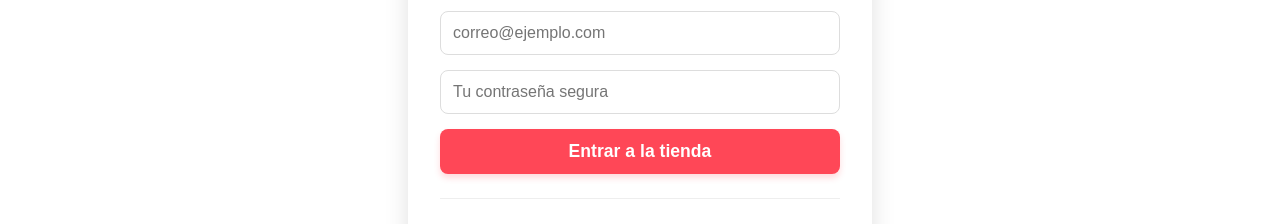
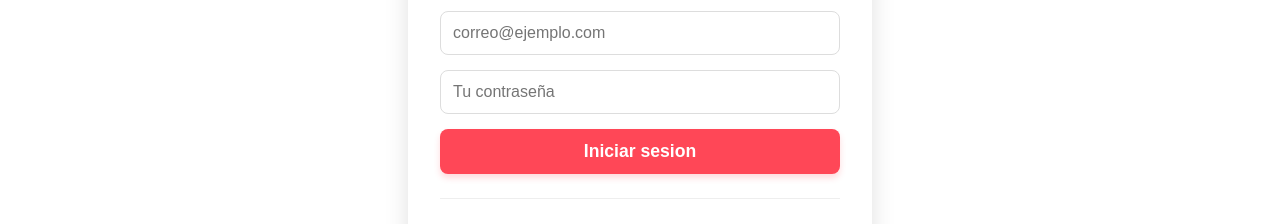
Before and after one commit to Amellalli071204/dulceria-app, a React (Vite) app in the folder frontend/: page /login in a window 1280 px wide. Shown: the part 213-437 px from the top of the page. Built offline with nearby package versions, Linux system fonts and the light colour scheme; no server answers; what @mercadopago/sdk-react would draw is missing.

Commit message:
ui: mejora de intuitividad en login y feedback visual en catalogo con SweetAlert2

```diff
--- a/frontend/src/pages/Login.jsx
+++ b/frontend/src/pages/Login.jsx
@@ -74,10 +74,10 @@ export default function Login() {
         )}
 
         <input type="email" name="email" placeholder="correo@ejemplo.com" onChange={handleChange} required style={inputStyle} />
-        <input type="password" name="password" placeholder="Tu contraseña segura" onChange={handleChange} required style={inputStyle} />
+        <input type="password" name="password" placeholder="Tu contraseña" onChange={handleChange} required style={inputStyle} />
 
         <button type="submit" style={buttonStyle}>
-          {isRegister ? 'Registrarme ahora' : 'Entrar a la tienda'}
+          {isRegister ? 'Registrarme ahora' : 'Iniciar sesion'}
         </button>
       </form>
 
```
